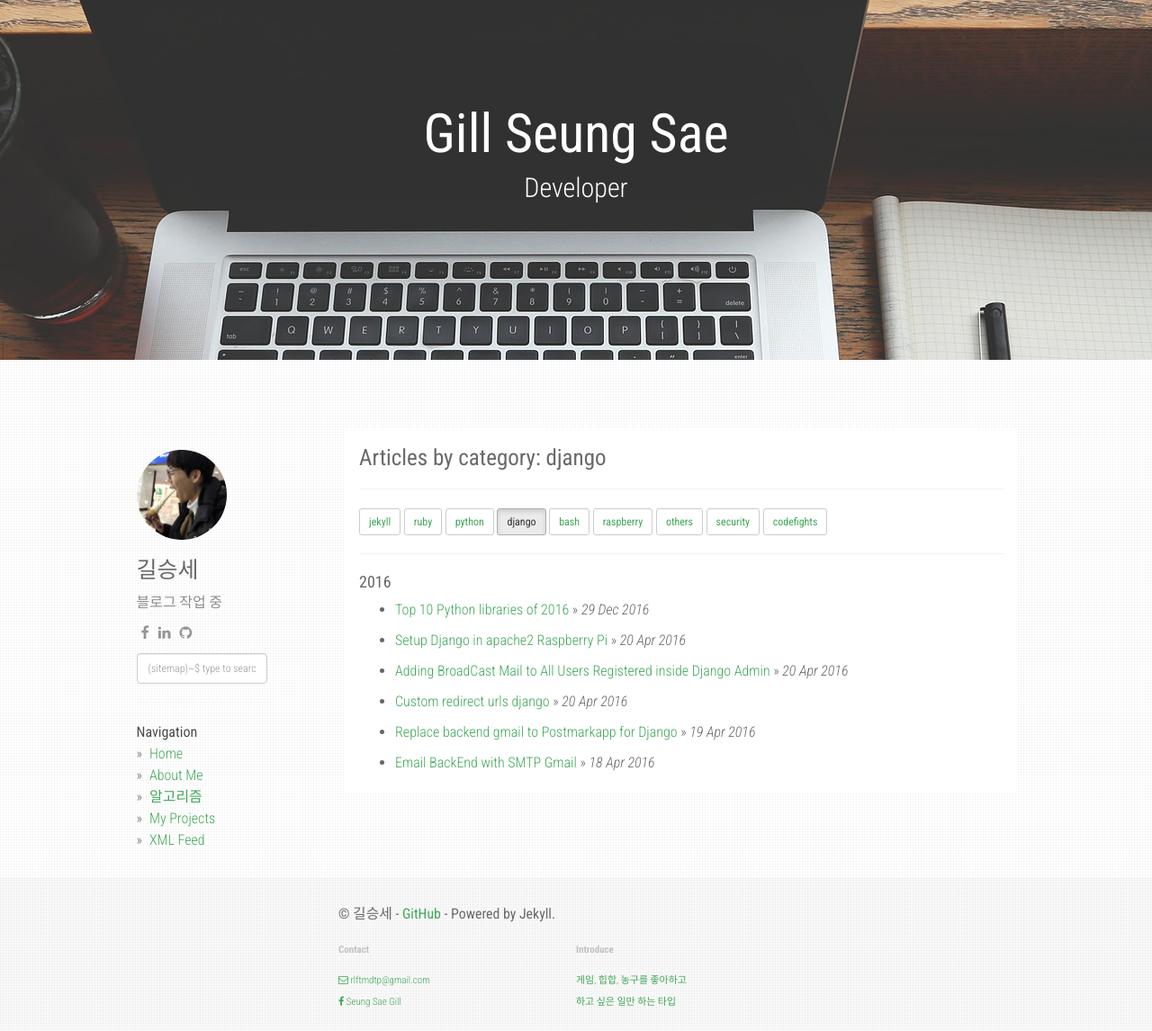
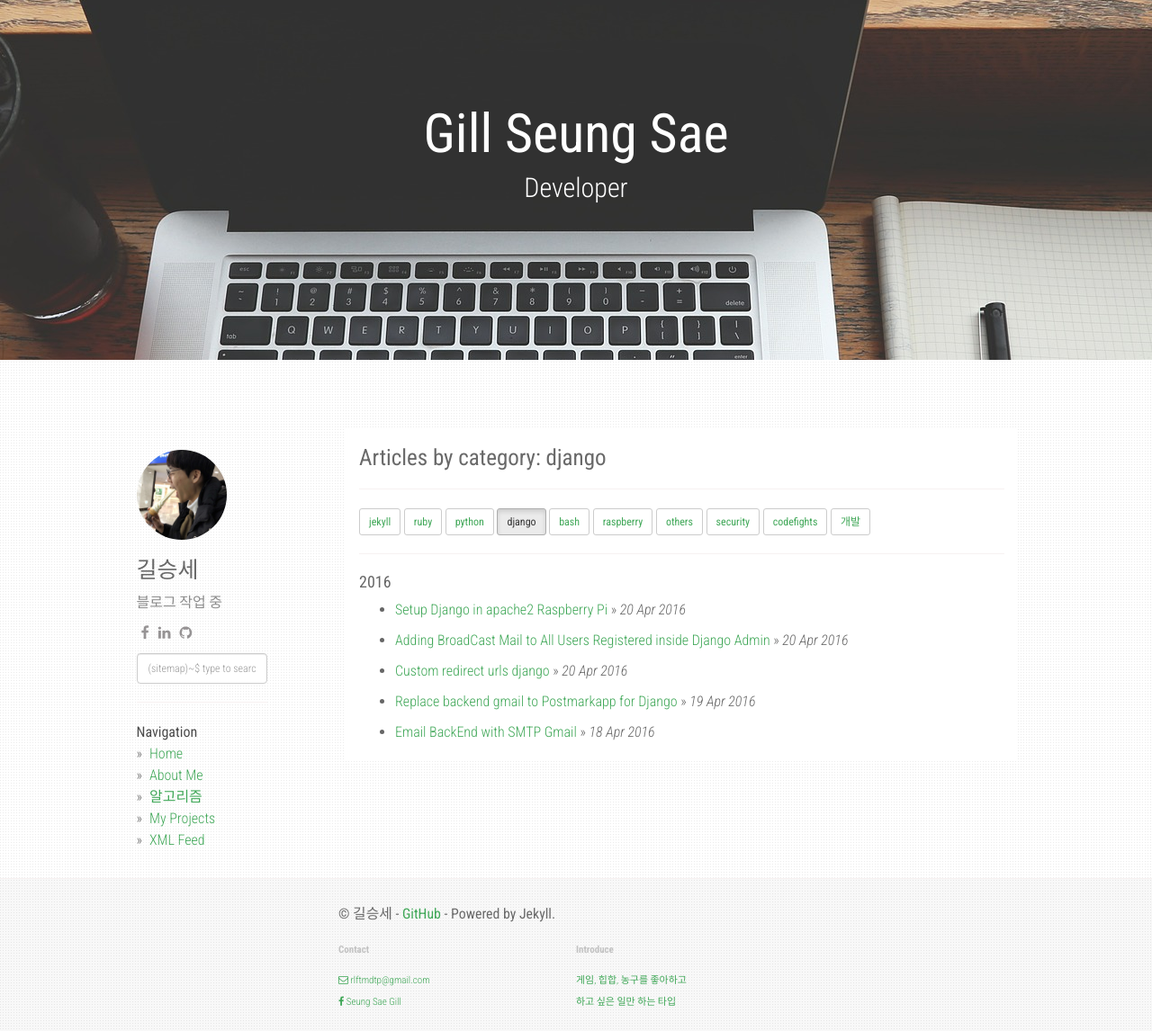
Before and after one commit to agusmakmun/agusmakmun.github.io, a Jekyll site: the page built from category/django.md, in a window 1280 px wide. Shown: the whole page at 90% size. Built offline with Jekyll 4.4.1, drawn with Linux system fonts in a browser that asks for light colours; nearby versions of some CDN libraries.

Commit message:
Update 2016-12-29-top-10-python-libraries-of-2016.md

```diff
--- a/_posts/2016-12-29-top-10-python-libraries-of-2016.md
+++ b/_posts/2016-12-29-top-10-python-libraries-of-2016.md
@@ -2,7 +2,7 @@
 layout: post
 title:  "Top 10 Python libraries of 2016"
 date:   2016-12-29 18:34:10 +0700
-categories: [python, django]
+categories: 개발
 ---
 
 Last year, we did a recap with what we thought were the [best Python libraries of 2015](https://tryolabs.com/blog/2015/12/15/top-10-python-libraries-of-2015/), which was widely shared within the Python community (see post in[r/Python](https://www.reddit.com/r/Python/comments/3wyiuv/top_10_python_libraries_of_2015/)). A year has gone by, and again it is time to give due credit for the awesome work that has been done by the **open source community** this year.
```
